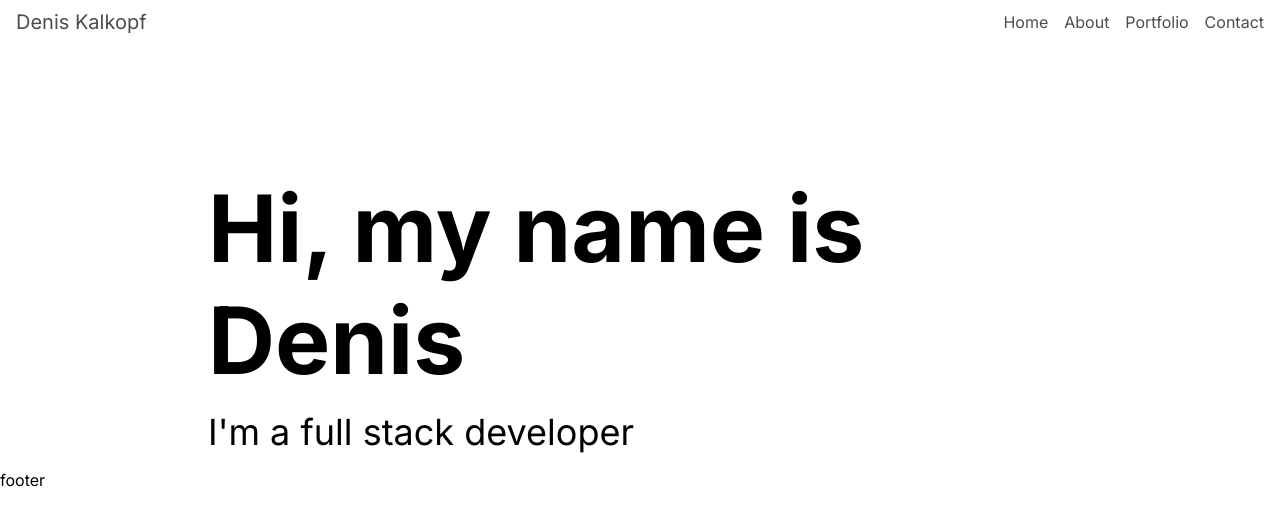
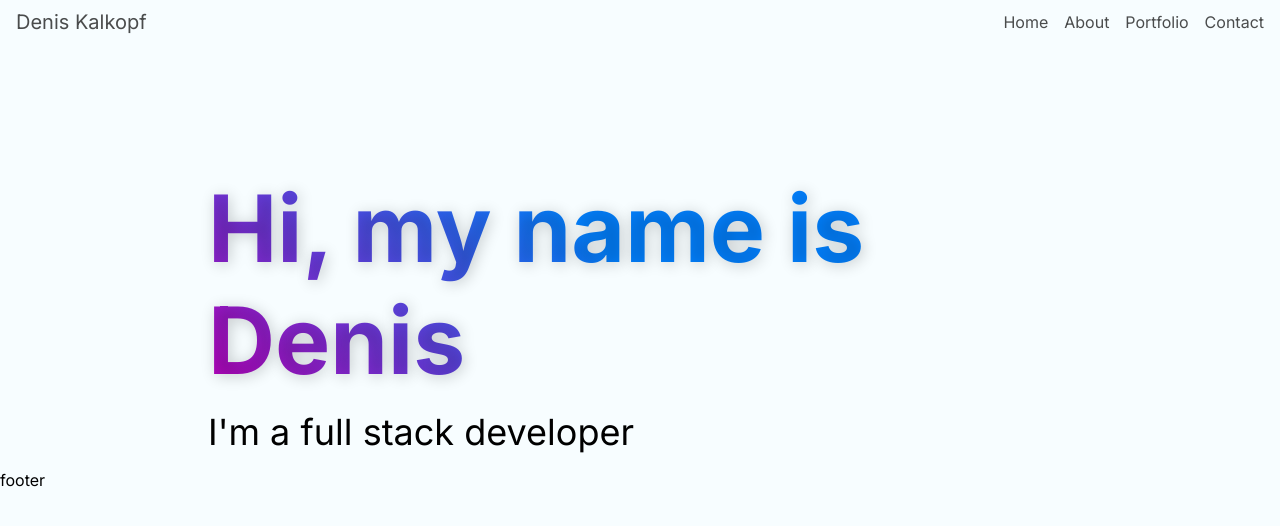
Before and after one commit to DenisJet/myportfolio_2.0, a Next.js app: page / in a window 1280 px wide. Shown: the top 526 px of the page. Built offline with nearby package versions, Linux system fonts and the light colour scheme.

Commit message:
add main title

```diff
--- a/src/app/globals.css
+++ b/src/app/globals.css
@@ -4,11 +4,14 @@
 
 :root {
   --black: 0, 0, 0;
+  --light-bg: #f7fdff;
+  --purple: #bc00bc;
+  --blue: #0381ff;
 }
 
 body {
   color: rgb(var(--black));
-  background: transparent;
+  background: var(--light-bg);
 }
 
 @layer utilities {
@@ -16,3 +19,11 @@ body {
     text-wrap: balance;
   }
 }
+
+.gradient {
+  -webkit-text-fill-color: transparent;
+  background: linear-gradient(45deg, var(--purple), var(--blue) 50%);
+  -webkit-background-clip: text;
+  background-clip: text;
+  text-shadow: 2px 2px 15px rgba(0,0,0,.2);
+}
--- a/src/app/page.tsx
+++ b/src/app/page.tsx
@@ -4,7 +4,7 @@ export default function Home() {
   return (
     <main className=''>
       <div className='container main p-4 mx-auto max-w-4xl home-container w-full flex flex-col'>
-        <div className='text-[5.8rem] font-bold mb-4 leading-[5.5rem] md:leading-[6.4rem] xl:leading-[7rem] mt-8 sm:mt-28 gradient-header'>
+        <div className='text-[5.8rem] font-bold mb-4 leading-[5.5rem] md:leading-[6.4rem] xl:leading-[7rem] mt-8 sm:mt-28 gradient'>
           Hi, my name is Denis
         </div>
         <div className='text-4xl'>I'm a full stack developer</div>
```
